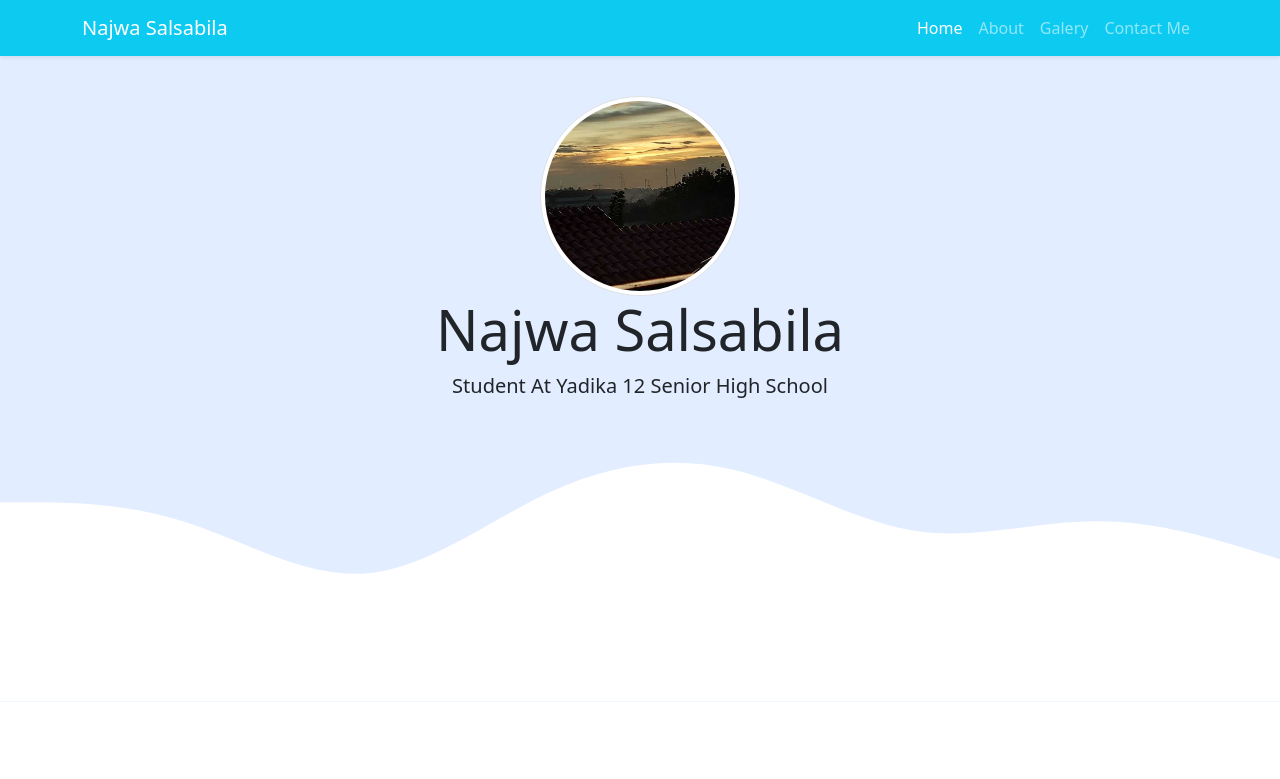
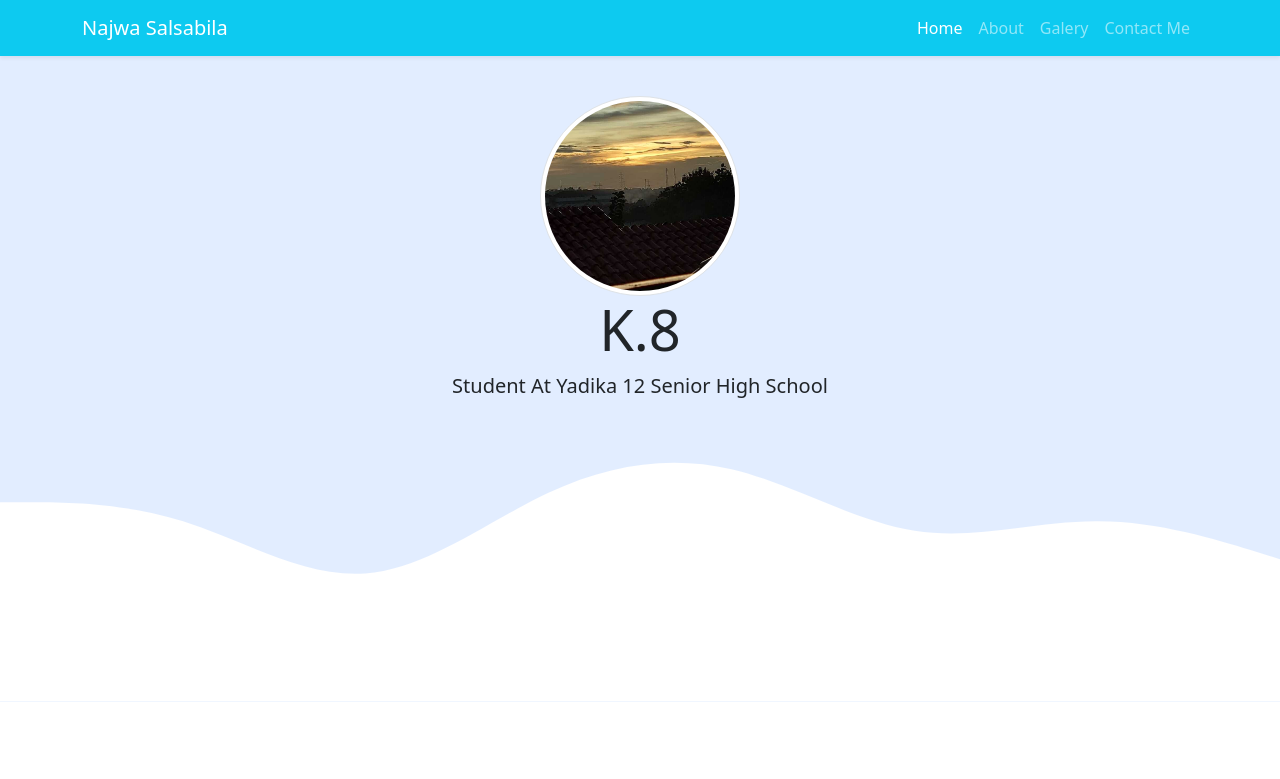
Before and after one commit to najwasalsabilaa/najwasalsabilaa.github.io, a plain HTML site: page index.html in a window 1280 px wide. Shown: the top 779 px of the page. Drawn offline with nearby package versions, Linux system fonts and the light colour scheme.

Commit message:
update name

```diff
--- a/index.html
+++ b/index.html
@@ -35,7 +35,7 @@
     <!-- Jumbotron Section -->
     <section class="jumbotron text-center">
       <img src="img/Langit Sore.jpeg" alt="Langit Sore" width="200" class="rounded-circle img-thumbnail" />
-      <h1 class="display-4">Najwa Salsabila</h1>
+      <h1 class="display-4">K.8</h1>
       <p class="lead">Student At Yadika 12 Senior High School</p>
       <svg xmlns="http://www.w3.org/2000/svg" viewBox="0 0 1440 320">
         <path
```
